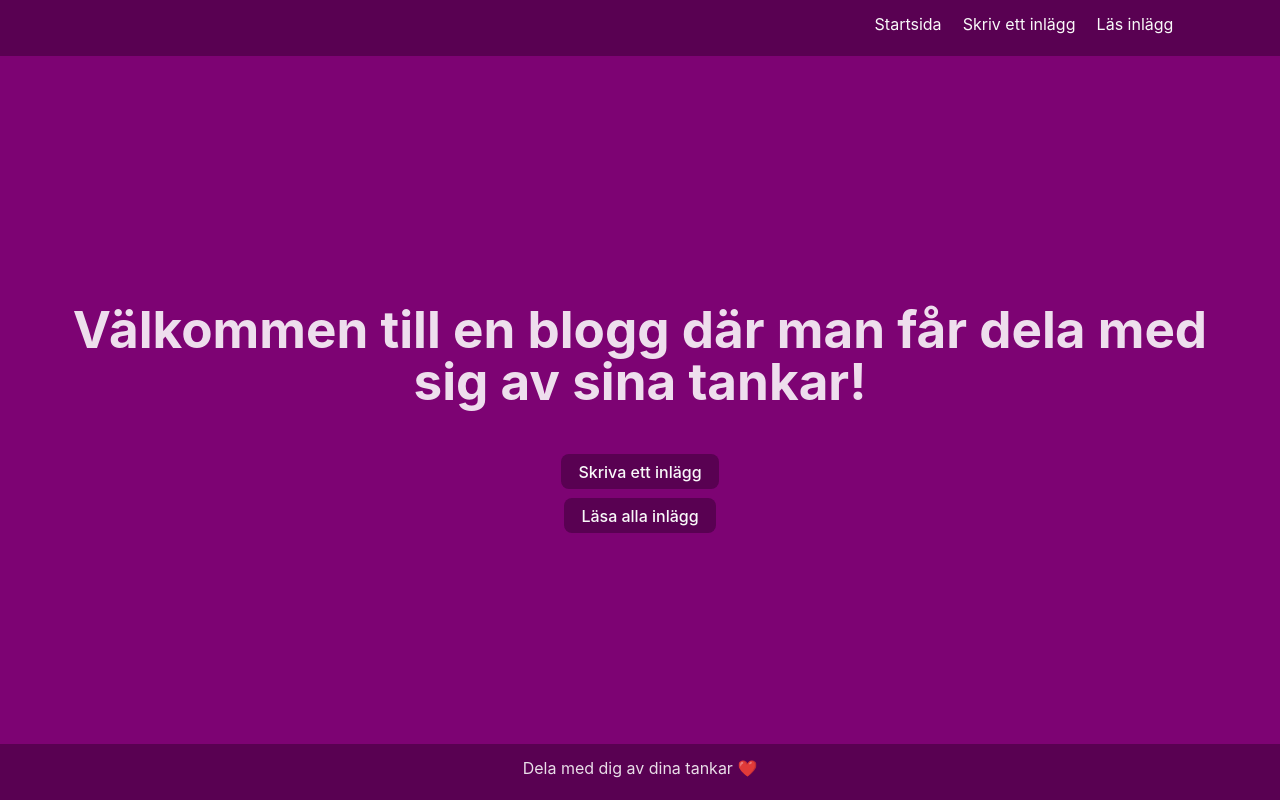
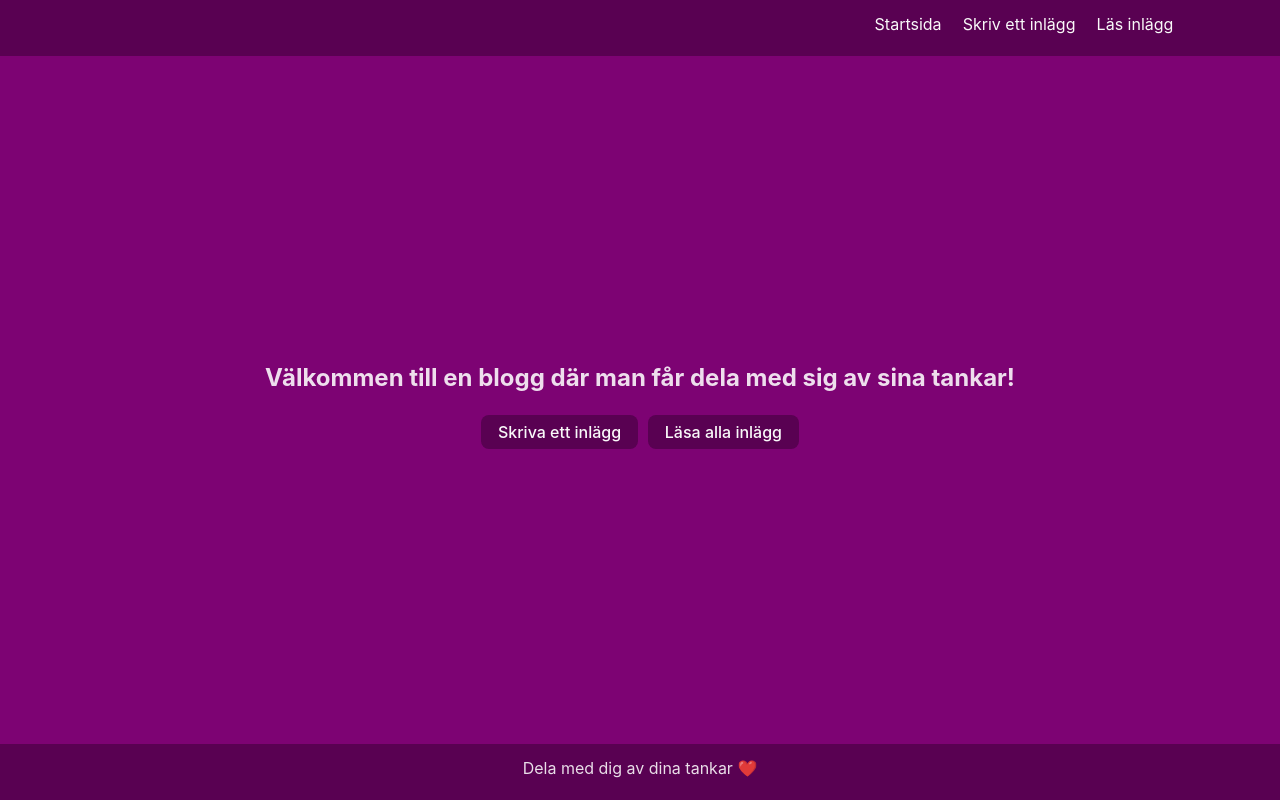
Before and after one commit to SaraEmiliaJohnsson/firebase-blogg, a React (Vite) app: page / in a window 1280 px wide. Built offline with nearby package versions, Linux system fonts and the light colour scheme; no server answers.

Commit message:
styling fix starting page

```diff
--- a/src/components/StartingPageComponent.tsx
+++ b/src/components/StartingPageComponent.tsx
@@ -7,9 +7,12 @@ const StartingPageComponent = () => {
     return (
         <>
             <section className="main-container">
-                <h1>Välkommen till en blogg där man får dela med sig av sina tankar!</h1>
-                <button><Link to='/newpost'>Skriva ett inlägg</Link></button>
-                <button><Link to='/allposts'>Läsa alla inlägg</Link></button>
+                <h2>Välkommen till en blogg där man får dela med sig av sina tankar!</h2>
+                <section>
+                    <button><Link to='/newpost'>Skriva ett inlägg</Link></button>
+                    <button><Link to='/allposts'>Läsa alla inlägg</Link></button>
+                </section>
+
             </section>
         </>
     )
```
